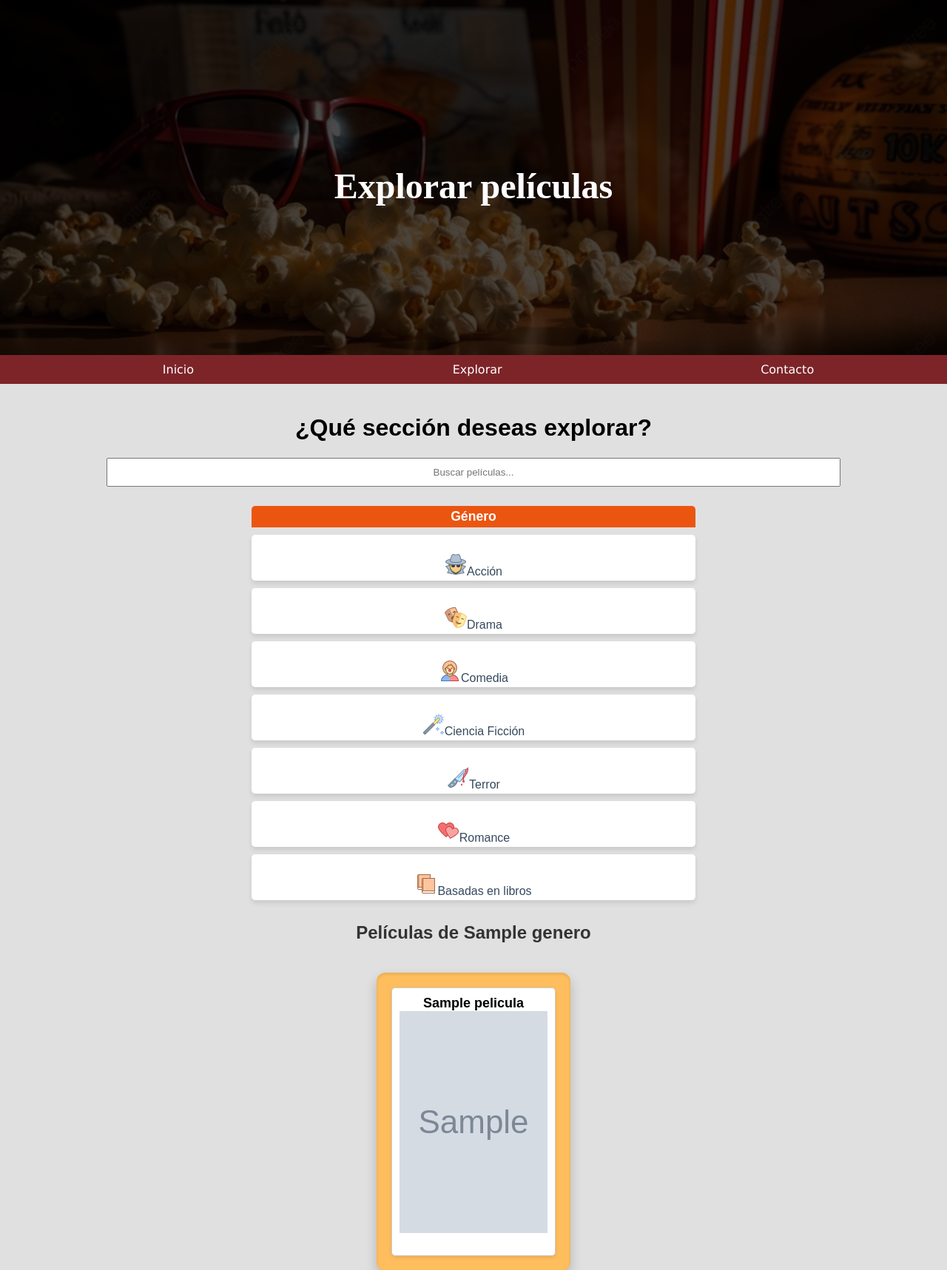
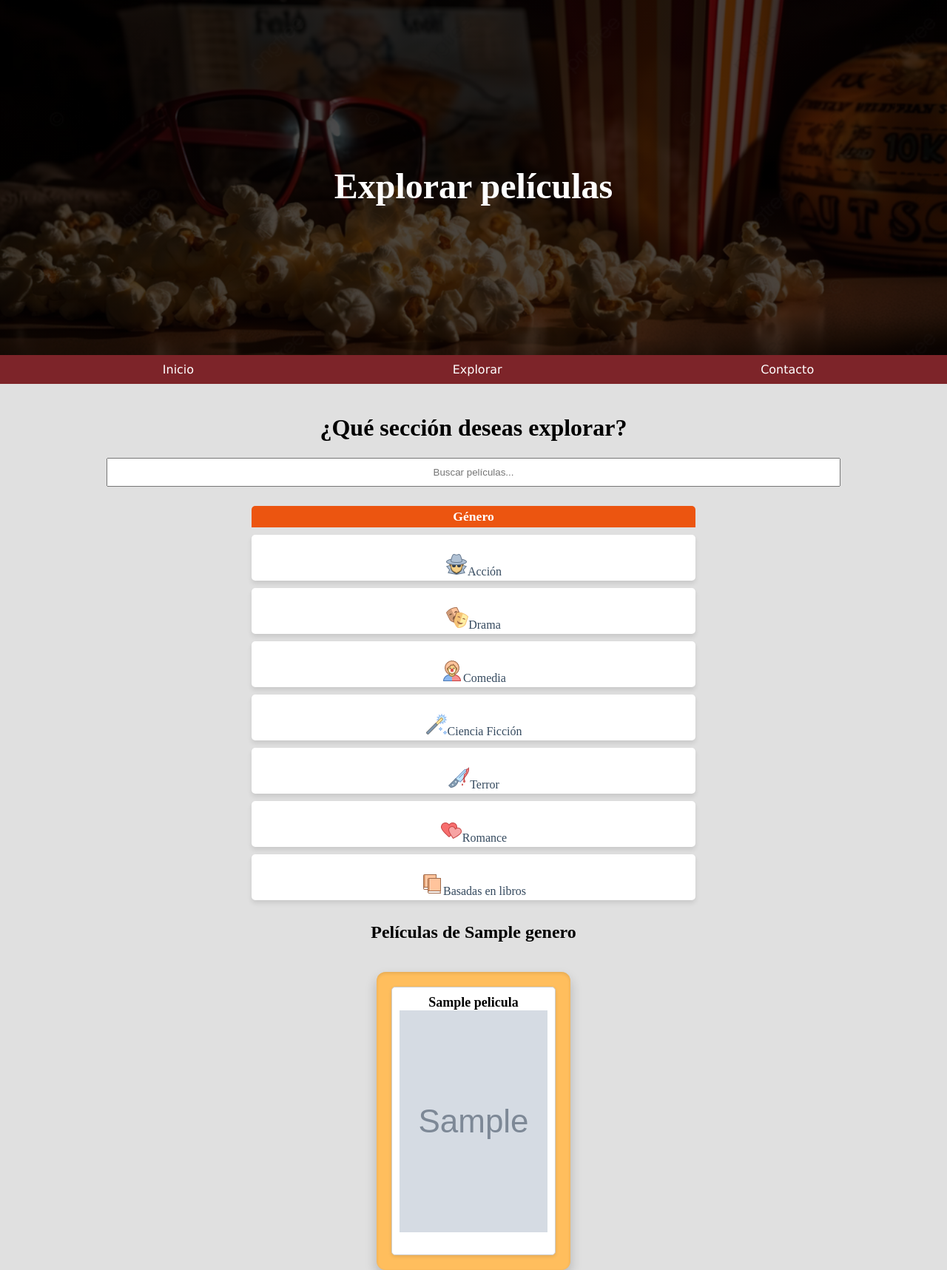
Before and after one commit to guadalupe-esteche/proyecto, a PHP site: page /paginas/explorar.php in a window 1280 px wide. Shown: the top 1717 px of the page at 74% size. Run offline with PHP 8.4, Linux system fonts and the light colour scheme; tables that the repository leaves empty or names only in its code hold one stand-in row (values such as "Sample post"); grey boxes marked "Sample" are stand-in pictures.

Commit message:
6 commit

```diff
--- a/estilos/estilos.css
+++ b/estilos/estilos.css
@@ -3,8 +3,6 @@ body {
     font-family: "DM Serif Text", serif;
     display: flex;
     /*contenedor flexible*/
-    font-family: Arial, sans-serif;
-    /*fuente*/
     flex-direction: column;
     /*los elementos se organizarán en columna*/
     max-height: 100vh;
@@ -66,13 +64,15 @@ header {
 }
 
 .header-index h1,
-.header-index h2,
-.header-contenido h2,
 .header-explorar h1,
 .header-contacto h1 {
     font-family: "DM Serif Text", serif;
     font-size: 3rem;
     margin-bottom: 10px;
+}
+
+.header-contenido h2{
+    font-family: "DM Serif Text", serif;
 }
 
 .header-index p {
@@ -175,10 +175,6 @@ nav a:hover::after {
     background-color: #9f352e;
 }
 
-/* Títulos h2*/
-h2 {
-    color: #333;
-}
 
 section {
     padding: 20px;
@@ -367,7 +363,7 @@ section {
     text-decoration: underline;
 }
 
-
+&
 .pagina-peliculas section {
     display: flex;
     /*ordena los elementos en una misma fila*/
```
